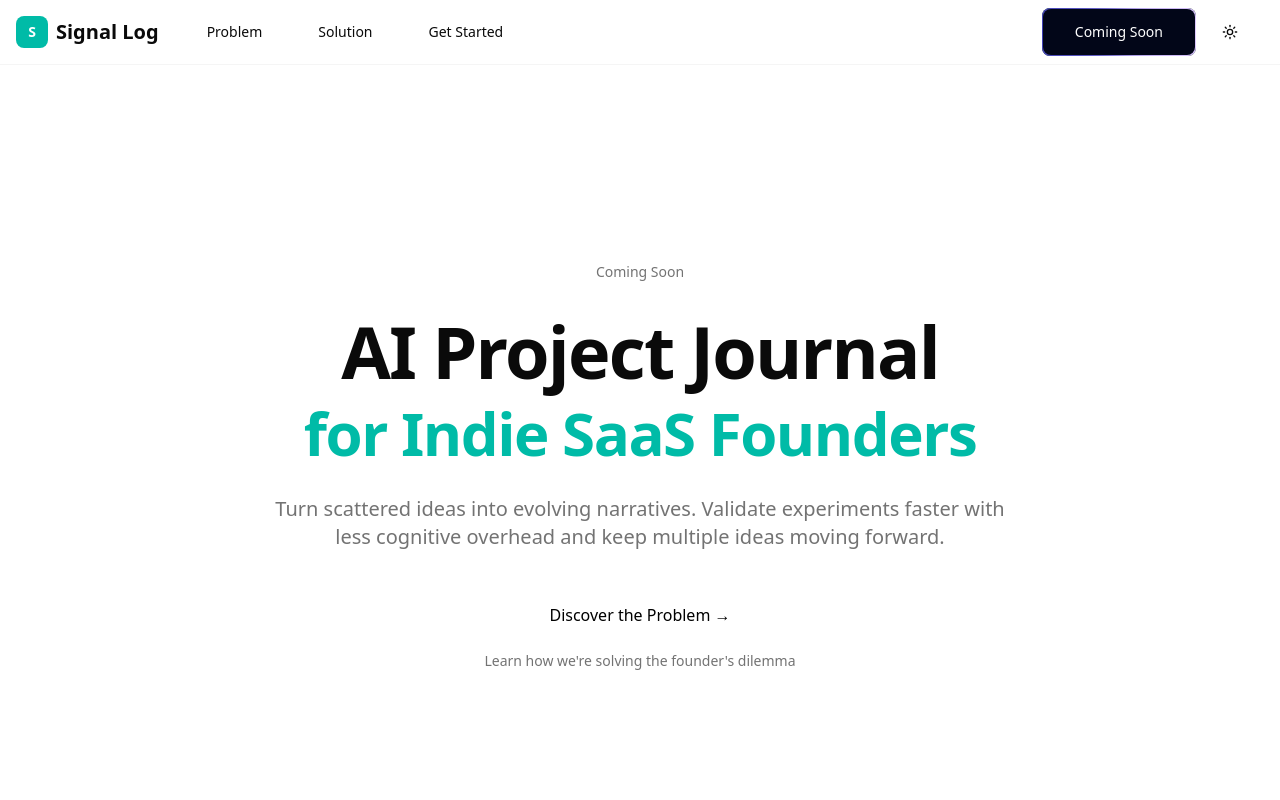
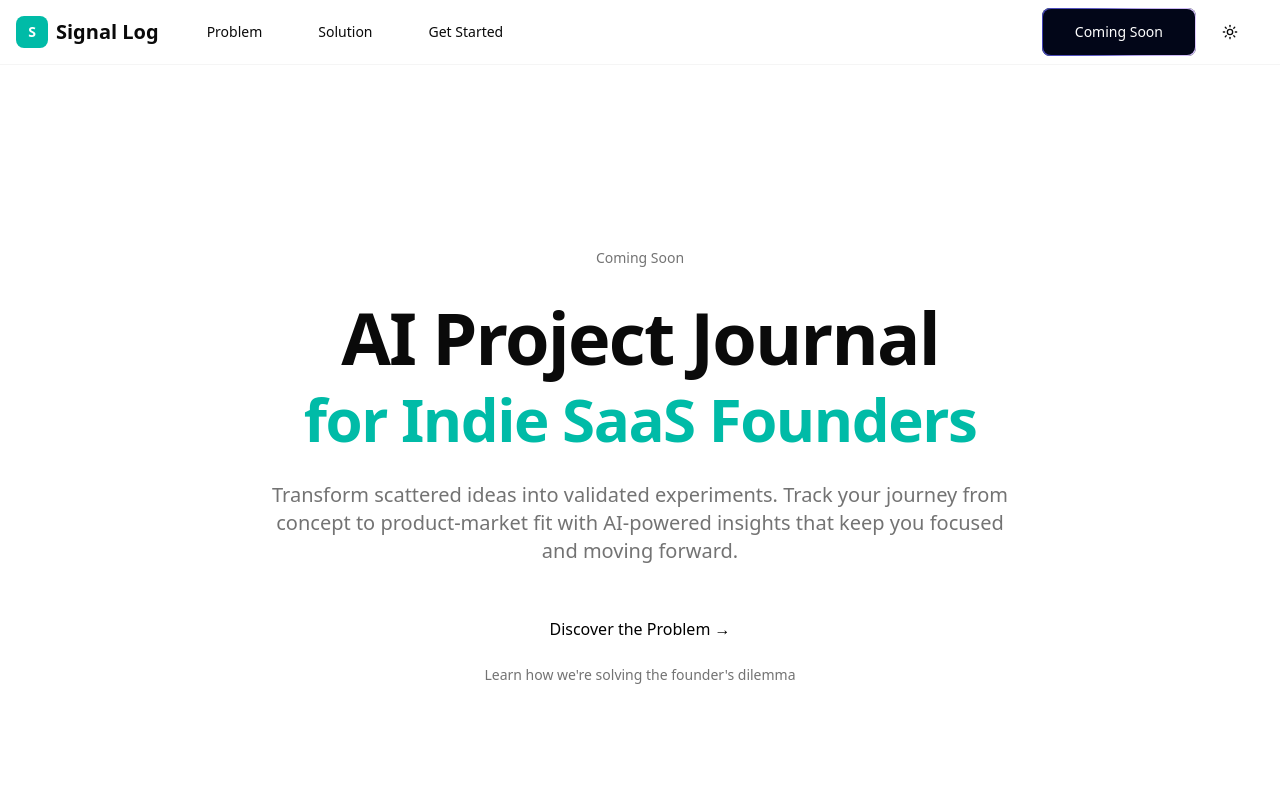
Before and after one commit to Ghost-code99/signal-log, a Next.js app: page / in a window 1280 px wide. Shown: the top 800 px of the page. Built offline with nearby package versions, Linux system fonts and the light colour scheme.

Commit message:
Improve hero description: emphasize value proposition
- Updated description to focus on transformation and journey tracking
- Added 'AI-powered insights' to highlight key differentiator
- More action-oriented language for better engagement

```diff
--- a/src/components/marketing/hero.tsx
+++ b/src/components/marketing/hero.tsx
@@ -48,8 +48,8 @@ export function Hero() {
             transition={{ duration: 0.5, delay: 0.3 }}
             className="text-lg sm:text-xl text-muted-foreground mb-10 max-w-3xl mx-auto"
           >
-            Turn scattered ideas into evolving narratives. Validate experiments faster with less
-            cognitive overhead and keep multiple ideas moving forward.
+            Transform scattered ideas into validated experiments. Track your journey from concept
+            to product-market fit with AI-powered insights that keep you focused and moving forward.
           </motion.p>
 
           {/* CTA Button */}
```
